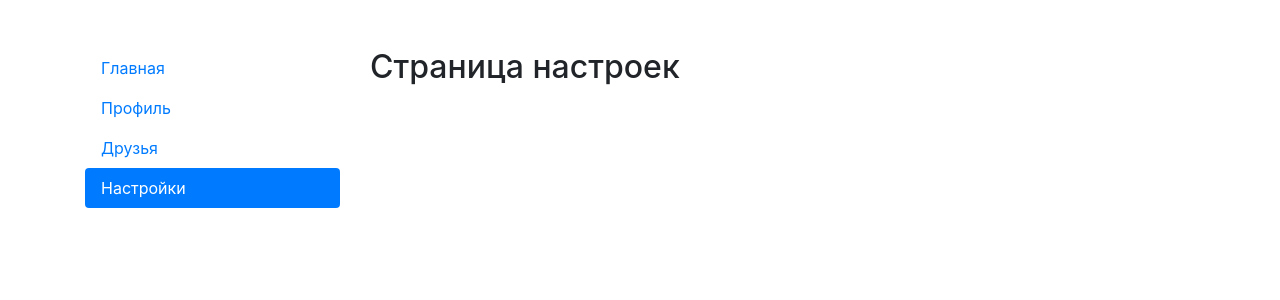
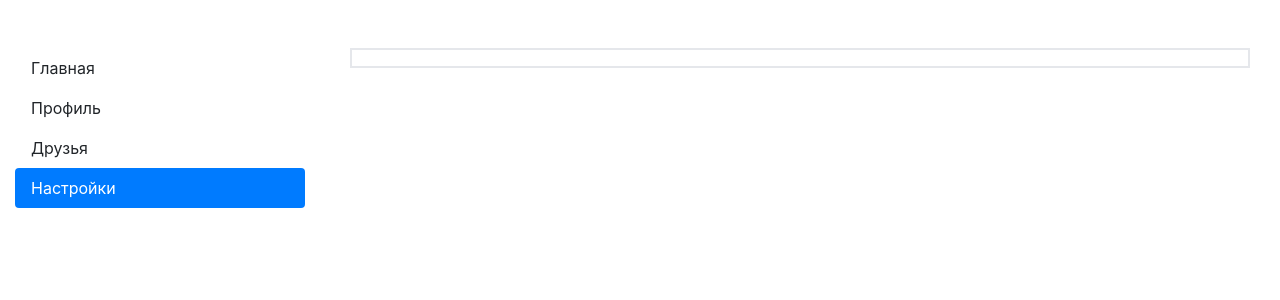
Before and after one commit to pfitilkov/0209app, a React (Create React App) app: page /settings in a window 1280 px wide. Shown: the top 300 px of the page. Built offline with nearby package versions, Linux system fonts and the light colour scheme; no server answers.

Commit message:
add tailwind

```diff
--- a/package.json
+++ b/package.json
@@ -38,6 +38,7 @@
   },
   "devDependencies": {
     "eslint": "^8.44.0",
-    "eslint-plugin-react": "^7.32.2"
+    "eslint-plugin-react": "^7.32.2",
+    "tailwindcss": "^3.3.3"
   }
 }
--- a/src/App.jsx
+++ b/src/App.jsx
@@ -17,7 +17,7 @@
             className="nav flex-column nav-pills"
             aria-orientation="vertical"
           >
-            <NavLink className="nav-link" id="main" to="/">
+            <NavLink className="nav-link" id="main" to="/main">
               Главная
             </NavLink>
             <NavLink className="nav-link" id="profile" to="profile">
@@ -34,7 +34,7 @@
         <div className="col-9">
           <Routes>
             <Route path="/main" element={<Main />} />
-            <Route path="/profile" element={<Profile function={props.function.key_getUser} />} />
+            <Route path="/profile/*" element={<Profile function={props.function.key_getUser} />} />
             <Route path="/friends" element={<Friends function={props.function.key_getUsers} />} />
             <Route path="/settings" element={<Settings />} />
           </Routes>
--- a/src/components/Friends.jsx
+++ b/src/components/Friends.jsx
@@ -1,23 +1,49 @@
+import { NavLink } from "react-router-dom";
+import React from "react";
+
 const TableRow = (props) => {
   return (
     <tr>
       <th scope="row">{props.index + 1}</th>
-            <td>{props.name} {props.lastname}</td>
+      <td>
+        <NavLink to={"/profile/" + props.id}>
+          {props.name} {props.lastname}
+        </NavLink>
+      </td>
+      <td>{props.email}</td>
     </tr>
+  );
+};
 
-    )
+export class Friends extends React.Component {
+  constructor(props) {
+    super(props);
+    this.state = { userRow: [] };
   }
 
-export const Friends = (props) => {
-    let users = props.function();
-
-    let usersCount = Object.keys(users).length;
+  componentDidMount() {
+    this.props.function().then((users) => {
+      console.log(users);
+      let usersCount = users.length;
       let userRow = [];
 
       for (let i = 0; i < usersCount; i++) {
-        userRow.push(<TableRow index={i} key={i} name={users[i].name} lastname={users[i].lastname} />)
+        userRow.push(
+          <TableRow
+            id={users[i].id}
+            index={i}
+            key={i}
+            name={users[i].name}
+            lastname={users[i].lastname}
+            email={users[i].email}
+          />
+        );
+      }
+      this.setState({userRow: userRow})
+    });
+  }
 
-    }
+  render() {
     return (
       <>
         <h2 className="text-center">Список друзей</h2>
@@ -28,14 +54,14 @@
                 <tr>
                   <th scope="col">#</th>
                   <th scope="col">Имя и фамилия</th>
+                  <th scope="col">Email</th>
                 </tr>
               </thead>
-            <tbody>
-              {userRow}
-            </tbody>
+              <tbody>{this.state.userRow}</tbody>
             </table>
           </div>
         </div>
       </>
     );
-};
+  }
+}
--- a/src/components/Main.jsx
+++ b/src/components/Main.jsx
@@ -1,3 +1,28 @@
+import { useState} from "react";
+import image from ".././assets/img/novyi_lichnyi_kabinet.jpg.png";
+
 export const Main = () => {
-    return <h1>Добро пожаловать!</h1>;
-}
+  const [count, setCount] = useState(0);
+  return (
+    <>
+      <h1 className="text-2xl text-center border-4 border-red-300 p-6 xl:shadow-2xl hover:bg-gray-200">
+        Количество кликов: {count}
+      </h1>
+      <div className="row mt-5">
+        <div className="col-md-6">
+          <img src={image} alt="" width="100%" />
+        </div>
+        <div className="col-md-6">
+          <button
+            className="rounded-md border-2 border-green-500 hover:bg-green-400 p-6 text-xl"
+            onClick={() => {
+              setCount(count + 1);
+            }}
+          >
+            Кликни на меня!
+          </button>
+        </div>
+      </div>
+    </>
+  );
+};
--- a/src/components/Profile.jsx
+++ b/src/components/Profile.jsx
@@ -1,8 +1,9 @@
 import styles from "./Profile.module.css";
 
 export const Profile = (props) => {
-    let user = props.function();
-    console.log(user);
+    let userId = location.pathname.split("/")[2];
+    let user = props.function(userId);
+    // console.log(userId);
   return (
     <div className="row">
       <div className="col-md-4">
--- a/src/components/Settings.jsx
+++ b/src/components/Settings.jsx
@@ -1,3 +1,28 @@
+import { useEffect, useState } from "react";
+
 export const Settings = () => {
-    return <h2>Страница настроек</h2>;
-}
+    const [advice, setAdvice] = useState("");
+
+    useEffect(()=> {
+        const url  = "https://api.adviceslip.com/advice";
+        const fetchData = async () => {
+            try {
+                const response = await fetch(url);
+                const json = await response.json();
+                console.log(json.slip.advice);
+                setAdvice(json.slip.advice);
+
+            } catch(error) {
+                console.log("Error: ", error);
+            }
+        };
+        fetchData();
+    }, []);
+    return (
+    <div className="container mx-auto">
+        <p className="text-red-700 text-4xl p-2 border-2">{advice}</p>
+    </div>
+    );
+
+
+};
--- a/src/index.css
+++ b/src/index.css
@@ -1,3 +1,8 @@
+@tailwind base;
+@tailwind components;
+@tailwind utilities;
+
+
 body {
   margin: 0;
   font-family: -apple-system, BlinkMacSystemFont, 'Segoe UI', 'Roboto', 'Oxygen',
--- a/src/state.jsx
+++ b/src/state.jsx
@@ -7,19 +7,28 @@
     about: "Тут я рассказываю о себе, своих увлечениях...",
 };
 
-const users = {
-    0: {name: "Валерия", lastname: "Тимохина"},
-    1: {name: "Екатерина", lastname: "Свердлова"},
-    2: {name: "Константин", lastname: "Свиридов"},
-    3: {name: "Юлия", lastname: "Петрова"},
-    4: {name: "Пётр", lastname: "Великий"},
+// const users = {
+//     0: {id: 5, name: "Валерия", lastname: "Тимохина", email: "valerya@mail.ru", avatar: "https://images.unsplash.com/photo-1580489944761-15a19d654956?ixlib=rb-4.0.3&ixid=M3wxMjA3fDB8MHxzZWFyY2h8Nnx8YXZhdGFyfGVufDB8fDB8fHww&w=300&q=80"},
+//     1: {id: 43, name: "Екатерина", lastname: "Свердлова", email: "sverdlova@ya.ru", avatar: "https://images.unsplash.com/photo-1573496359142-b8d87734a5a2?ixlib=rb-4.0.3&ixid=M3wxMjA3fDB8MHxzZWFyY2h8Mnx8cGVyc29uYXxlbnwwfHwwfHx8MA%3D%3D&w=300&q=80"},
+//     2: {id: 12, name: "Константин", lastname: "Свиридов", email: "konst@gmail.com", avatar: "https://images.unsplash.com/photo-1599566150163-29194dcaad36?ixlib=rb-4.0.3&ixid=M3wxMjA3fDB8MHxzZWFyY2h8NHx8YXZhdGFyfGVufDB8fDB8fHww&w=300&q=80"},
+//     3: {id: 4, name: "Юлия", lastname: "Петрова", email: "juli@mail.ru", avatar: "https://images.unsplash.com/photo-1573497019940-1c28c88b4f3e?ixlib=rb-4.0.3&ixid=M3wxMjA3fDB8MHxzZWFyY2h8MXx8dXNlciUyMHBlcnNvbmF8ZW58MHx8MHx8fDA%3D&w=300&q=80"},
+//     4: {id: 9, name: "Пётр", lastname: "Великий", email: "piotr@velikiy.com", avatar: "https://images.unsplash.com/photo-1639149888905-fb39731f2e6c?ixlib=rb-4.0.3&ixid=M3wxMjA3fDB8MHxzZWFyY2h8Mnx8bWFuJTIwYXZhdGFyfGVufDB8fDB8fHww&w=300&q=80"},
 
-}
+// }
 
-export function getUser() {
+let users = {};
+
+export function getUser(userId) {
+
+    for (let i = 0; i < users.length; i++) {
+        if (users[i].id == userId) return users[i];
+    }
     return user;
 }
 
-export function getUsers () {
+export async function getUsers() {
+    let response = await fetch("https://jessy.p-host.in/getUsers");
+    users = await response.json();
+    // console.log(users);
     return users;
 }
--- /dev/null
+++ b/tailwind.config.js
@@ -0,0 +1,9 @@
+/** @type {import('tailwindcss').Config} */
+
+module.exports = {
+  content: ["./src/**/*.{js,jsx}"],
+  theme: {
+    extend: {},
+  },
+  plugins: [],
+}
```
Also changed, not shown: src/assets/img/novyi_lichnyi_kabinet.jpg.png (added), 1 other file (tests, documents, lock files or other folders). Lines whose indentation alone changed are shown as unchanged.
